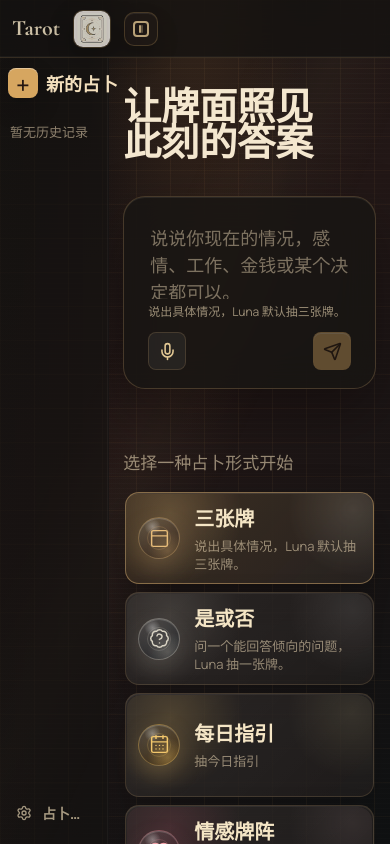
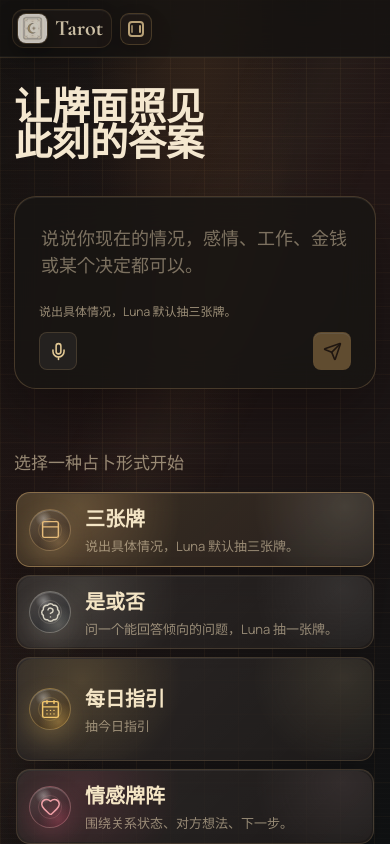
Before and after one commit to liuxianyi/tarot-voice-mvp, a Next.js app: page / in a window 390 px wide. Built offline with nearby package versions, Linux system fonts and the light colour scheme.

Commit message:
Optimize mobile history sidebar

```diff
--- a/app/globals.css
+++ b/app/globals.css
@@ -1199,7 +1199,14 @@ code {
 .chat-brand {
   display: flex;
   align-items: center;
-  gap: 11px;
+  gap: 8px;
+}
+
+.brand-lockup {
+  min-width: 0;
+  display: inline-flex;
+  align-items: center;
+  gap: 9px;
 }
 
 .history-toggle {
@@ -1268,12 +1275,15 @@ code {
 }
 
 .brand-art {
-  width: 38px;
-  height: 38px;
+  width: 34px;
+  height: 34px;
   display: block;
-  border-radius: 12px;
+  border: 1px solid rgba(232, 184, 110, 0.28);
+  border-radius: 10px;
   object-fit: cover;
-  box-shadow: 0 8px 18px rgba(25, 29, 36, 0.1);
+  box-shadow:
+    inset 0 0 0 1px rgba(255, 255, 255, 0.08),
+    0 8px 18px rgba(25, 29, 36, 0.12);
 }
 
 .chat-brand h1 {
@@ -1971,7 +1981,17 @@ code {
 }
 
 .chat-brand {
-  gap: 13px;
+  gap: 8px;
+}
+
+.brand-lockup {
+  border: 1px solid rgba(232, 184, 110, 0.16);
+  border-radius: 12px;
+  background: rgba(35, 28, 24, 0.52);
+  padding: 4px 10px 4px 5px;
+  box-shadow:
+    inset 0 1px 0 rgba(255, 255, 255, 0.055),
+    0 10px 24px rgba(6, 5, 4, 0.18);
 }
 
 .chat-brand h1,
@@ -1982,6 +2002,8 @@ code {
 }
 
 .brand-art {
+  width: 34px;
+  height: 34px;
   border: 1px solid rgba(232, 184, 110, 0.26);
   border-radius: 10px;
   background: rgba(35, 28, 24, 0.78);
@@ -2572,15 +2594,28 @@ code {
   }
 
   .app-workspace {
-    grid-template-columns: clamp(88px, 28vw, 150px) minmax(0, 1fr);
+    position: relative;
+    grid-template-columns: minmax(0, 1fr);
     overflow: hidden;
   }
 
   .history-sidebar {
+    position: fixed;
+    top: 66px;
+    bottom: 12px;
+    left: 10px;
+    z-index: 30;
+    width: min(82vw, 320px);
     min-height: 0;
-    border-right: 1px solid rgba(28, 32, 38, 0.1);
-    border-bottom: 0;
-    padding: 10px 8px;
+    border: 1px solid rgba(231, 188, 122, 0.18);
+    border-radius: 14px;
+    padding: 12px 10px;
+    background: rgba(20, 18, 17, 0.94);
+    box-shadow:
+      0 22px 54px rgba(0, 0, 0, 0.42),
+      inset 0 1px 0 rgba(255, 255, 255, 0.05);
+    backdrop-filter: blur(18px);
+    animation: mobile-history-in 180ms cubic-bezier(0.16, 1, 0.3, 1);
   }
 
   .history-settings {
@@ -2622,8 +2657,25 @@ code {
     padding: 0 12px;
   }
 
+  .brand-lockup {
+    gap: 7px;
+    padding: 3px 8px 3px 4px;
+  }
+
+  .brand-art {
+    width: 31px;
+    height: 31px;
+    border-radius: 9px;
+  }
+
   .chat-brand h1 {
     font-size: 17px;
+  }
+
+  .history-toggle {
+    width: 32px;
+    height: 32px;
+    border-radius: 9px;
   }
 
   .chat-shell {
@@ -2701,3 +2753,14 @@ code {
     max-width: none;
   }
 }
+
+@keyframes mobile-history-in {
+  from {
+    opacity: 0;
+    transform: translateX(-10px) scale(0.98);
+  }
+  to {
+    opacity: 1;
+    transform: translateX(0) scale(1);
+  }
+}
--- a/components/tarot-voice-app.tsx
+++ b/components/tarot-voice-app.tsx
@@ -642,7 +642,7 @@ export function TarotVoiceApp() {
   const [isTranscribing, setIsTranscribing] = useState(false);
   const [isThinking, setIsThinking] = useState(false);
   const [chatOpen, setChatOpen] = useState(false);
-  const [historyOpen, setHistoryOpen] = useState(true);
+  const [historyOpen, setHistoryOpen] = useState(false);
   const [settingsOpen, setSettingsOpen] = useState(false);
   const [error, setError] = useState<string | null>(null);
   const [speechSupported, setSpeechSupported] = useState(false);
@@ -1010,14 +1010,19 @@ export function TarotVoiceApp() {
     <main className={chatOpen ? "chat-page is-chat" : "chat-page is-home"}>
       <header className="chat-header">
         <div className="chat-brand">
-          <div>
-            <h1>{t.title}</h1>
+          <div className="brand-lockup">
+            <img className="brand-art" src="/brand/tarot-icon.webp" alt="" aria-hidden="true" />
+            <div>
+              <h1>{t.title}</h1>
+            </div>
           </div>
-          <img className="brand-art" src="/brand/tarot-icon.webp" alt="" aria-hidden="true" />
           <button
             aria-label={historyOpen ? "关闭历史占卜" : "打开历史占卜"}
             className={historyOpen ? "history-toggle" : "history-toggle is-collapsed"}
-            onClick={() => setHistoryOpen((current) => !current)}
+            onClick={() => {
+              setHistoryOpen((current) => !current);
+              setSettingsOpen(false);
+            }}
             title={historyOpen ? "关闭历史占卜" : "打开历史占卜"}
             type="button"
           >
```
